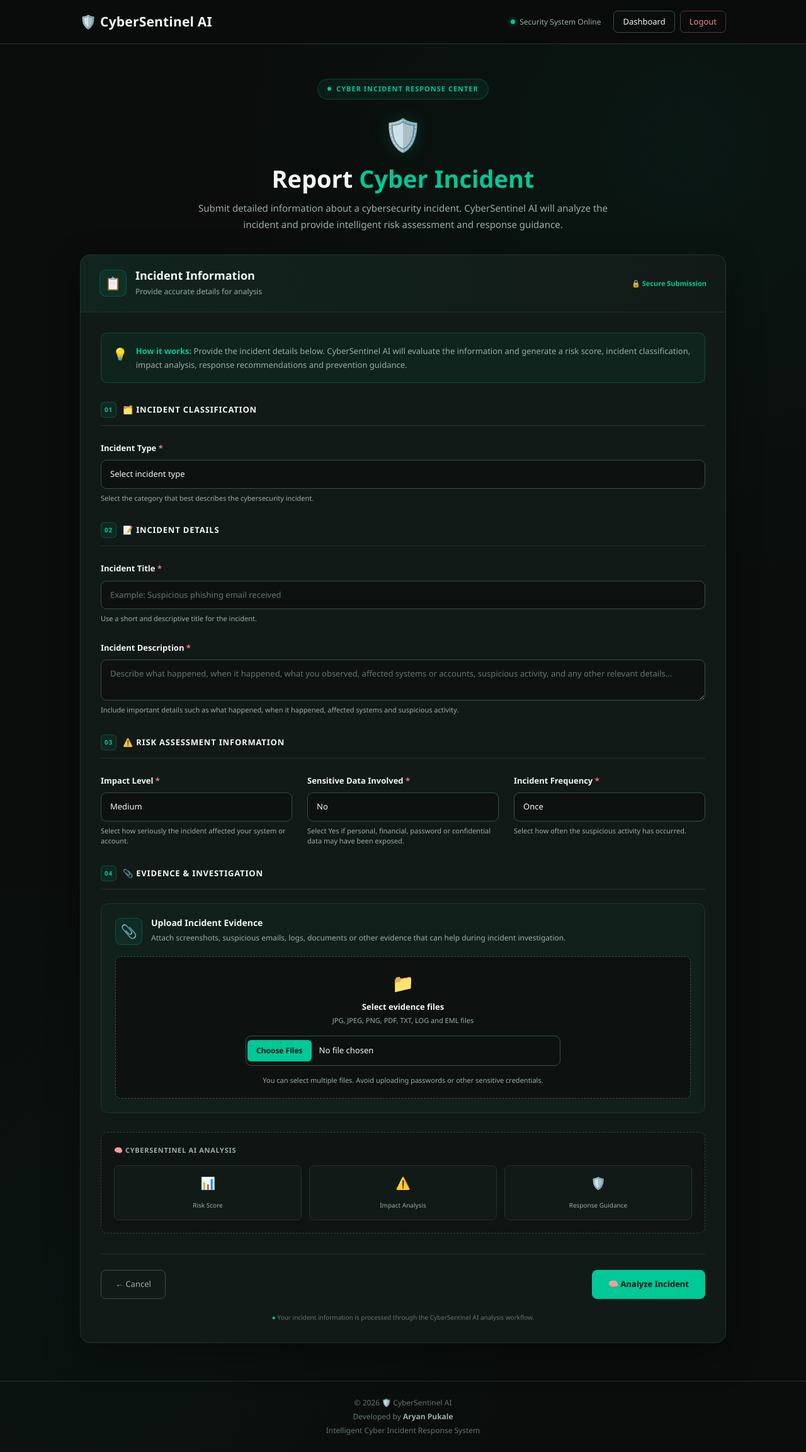
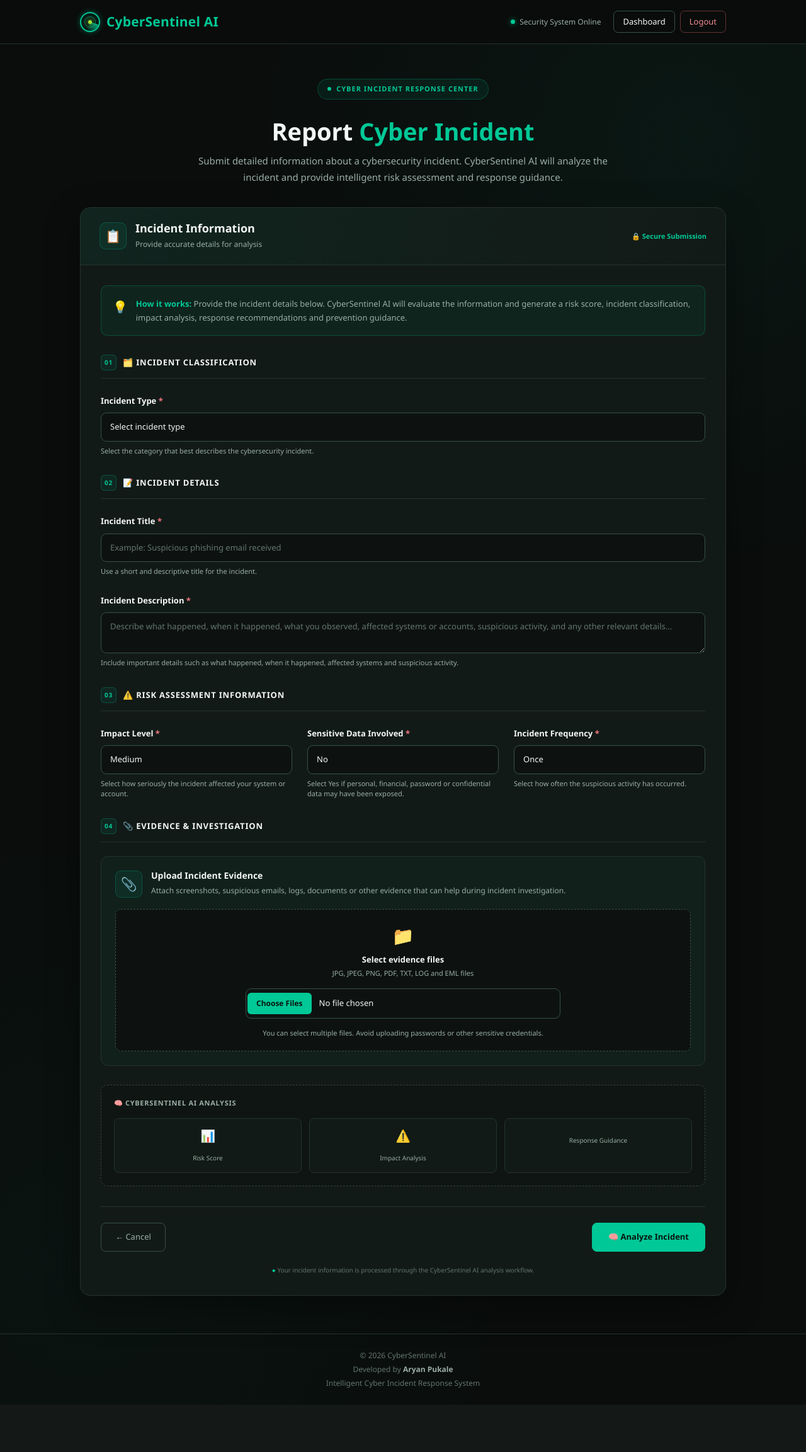
Before and after one commit to aryanpukale23-web/CyberSentinel-AI, a Flask app: page /incident/report in a window 1280 px wide. Shown: the whole page at 63% size. After the commit the page ends 2203 px from the top, so only its background shows below. Run offline with Flask 3, Linux system fonts and the light colour scheme; the visitor is signed in with stand-in values (Sample User, id 1).

Commit message:
Update report.html

```diff
--- a/templates/report.html
+++ b/templates/report.html
@@ -66,9 +66,9 @@
             max-width: 1050px;
         }
 
-        /* =========================
+        /*
            NAVBAR
-        ========================= */
+         */
 
         .navbar {
             min-height: 70px;
@@ -133,9 +133,9 @@
             border-color: var(--danger);
         }
 
-        /* =========================
+        /*
            PAGE HEADER
-        ========================= */
+         */
 
         .page-header {
             padding: 55px 20px 35px;
@@ -192,9 +192,9 @@
             line-height: 1.7;
         }
 
-        /* =========================
+        /*
            INCIDENT CARD
-        ========================= */
+         */
 
         .incident-card {
             overflow: hidden;
@@ -264,9 +264,9 @@
             padding: 32px;
         }
 
-        /* =========================
+        /*
            INFORMATION BOX
-        ========================= */
+         */
 
         .info-box {
             display: flex;
@@ -293,9 +293,9 @@
             color: var(--primary-emerald);
         }
 
-        /* =========================
+        /*
            ERROR BOX
-        ========================= */
+         */
 
         .error-box {
             display: flex;
@@ -313,9 +313,9 @@
             font-size: 13px;
         }
 
-        /* =========================
+        /*
            FORM SECTION
-        ========================= */
+         */
 
         .form-section {
             margin-bottom: 30px;
@@ -368,9 +368,9 @@
             color: #ef777f;
         }
 
-        /* =========================
+        /*
            FORM CONTROLS
-        ========================= */
+         */
 
         .form-control,
         .form-select,
@@ -434,9 +434,9 @@
             font-size: 11px;
         }
 
-        /* =========================
+        /*
            EVIDENCE
-        ========================= */
+         */
 
         .evidence-box {
             padding: 22px;
@@ -579,9 +579,9 @@
             color: var(--primary-emerald);
         }
 
-        /* =========================
+        /*
            ANALYSIS PREVIEW
-        ========================= */
+         */
 
         .analysis-preview {
             margin-top: 25px;
@@ -632,9 +632,9 @@
             font-size: 10px;
         }
 
-        /* =========================
+        /*
            FORM ACTIONS
-        ========================= */
+         */
 
         .form-actions {
             display: flex;
@@ -710,9 +710,9 @@
             color: var(--primary-emerald);
         }
 
-        /* =========================
+        /*
            FOOTER
-        ========================= */
+         */
 
         footer {
             margin-top: 60px;
@@ -730,9 +730,9 @@
             color: var(--text-secondary);
         }
 
-        /* =========================
+        /*
            RESPONSIVE
-        ========================= */
+         */
 
         @media (max-width: 768px) {
 
@@ -801,6 +801,105 @@
                 padding: 16px;
             }
         }
+/* LIVE RADAR LOGO */
+
+.cyber-dashboard-logo {
+    display: inline-flex !important;
+    align-items: center !important;
+    gap: 10px !important;
+    color: #00C896 !important;
+    text-decoration: none !important;
+}
+
+.radar-logo-dashboard {
+    position: relative;
+    width: 32px;
+    height: 32px;
+    flex-shrink: 0;
+
+    border: 2px solid #00C896;
+    border-radius: 50%;
+
+    background: rgba(0, 200, 150, 0.08);
+
+    box-shadow:
+        0 0 10px rgba(0, 200, 150, 0.4);
+
+    overflow: hidden;
+}
+
+.radar-logo-dashboard::before {
+    content: "";
+
+    position: absolute;
+
+    width: 18px;
+    height: 18px;
+
+    top: 50%;
+    left: 50%;
+
+    transform: translate(-50%, -50%);
+
+    border: 1px solid rgba(0, 200, 150, 0.5);
+
+    border-radius: 50%;
+}
+
+.radar-sweep-dashboard {
+    position: absolute;
+
+    width: 50%;
+    height: 50%;
+
+    top: 0;
+    left: 50%;
+
+    transform-origin: bottom left;
+
+    background: linear-gradient(
+        135deg,
+        rgba(0, 200, 150, 0.8),
+        transparent
+    );
+
+    border-left: 1px solid #00C896;
+
+    animation:
+        reportRadarSpin 2s linear infinite;
+}
+
+.radar-dot-dashboard {
+    position: absolute;
+
+    width: 6px;
+    height: 6px;
+
+    top: 50%;
+    left: 50%;
+
+    transform: translate(-50%, -50%);
+
+    background: #A3E635;
+
+    border-radius: 50%;
+
+    box-shadow: 0 0 8px #A3E635;
+
+    z-index: 5;
+}
+
+@keyframes reportRadarSpin {
+
+    from {
+        transform: rotate(0deg);
+    }
+
+    to {
+        transform: rotate(360deg);
+    }
+
+}
 
     </style>
 
@@ -808,21 +907,24 @@
 
 <body>
 
-    <!-- =========================
+    <!--
          NAVIGATION
-    ========================= -->
+     -->
 
     <nav class="navbar navbar-expand-lg navbar-dark">
 
         <div class="container">
 
-            <a
-                class="navbar-brand"
-                href="{{ url_for('dashboard') }}"
-            >
-                <span class="brand-icon">🛡️</span>
-                CyberSentinel AI
-            </a>
+<a href="{{ url_for('dashboard') }}" class="navbar-brand cyber-dashboard-logo">
+
+    <span class="radar-logo-dashboard">
+        <span class="radar-sweep-dashboard"></span>
+        <span class="radar-dot-dashboard"></span>
+    </span>
+
+    <span>CyberSentinel AI</span>
+
+</a>
 
             <div class="d-flex align-items-center">
 
@@ -855,9 +957,9 @@
     </nav>
 
 
-    <!-- =========================
+    <!--
          PAGE HEADER
-    ========================= -->
+     -->
 
     <section class="page-header">
 
@@ -872,7 +974,7 @@
             </div>
 
             <div class="page-icon">
-                🛡️
+
             </div>
 
             <h1>
@@ -893,9 +995,9 @@
     </section>
 
 
-    <!-- =========================
+    <!--
          MAIN FORM
-    ========================= -->
+     -->
 
     <div class="container mb-5">
 
@@ -985,9 +1087,9 @@
                 >
 
 
-                    <!-- =========================
+                    <!--
                          SECTION 01
-                    ========================= -->
+                     -->
 
                     <div class="form-section">
 
@@ -1125,9 +1227,9 @@
                     </div>
 
 
-                    <!-- =========================
+                    <!--
                          SECTION 02
-                    ========================= -->
+                     -->
 
                     <div class="form-section">
 
@@ -1221,9 +1323,9 @@
                     </div>
 
 
-                    <!-- =========================
+                    <!--
                          SECTION 03
-                    ========================= -->
+                     -->
 
                     <div class="form-section">
 
@@ -1400,9 +1502,9 @@
                     </div>
 
 
-                    <!-- =========================
+                    <!--
                          SECTION 04
-                    ========================= -->
+                     -->
 
                     <div class="form-section">
 
@@ -1490,9 +1592,9 @@
                     </div>
 
 
-                    <!-- =========================
+                    <!--
                          ANALYSIS PREVIEW
-                    ========================= -->
+                     -->
 
                     <div class="analysis-preview">
 
@@ -1535,7 +1637,7 @@
                             <div class="analysis-item">
 
                                 <span class="analysis-item-icon">
-                                    🛡️
+
                                 </span>
 
                                 <span>
@@ -1549,9 +1651,9 @@
                     </div>
 
 
-                    <!-- =========================
+                    <!--
                          ACTION BUTTONS
-                    ========================= -->
+                     -->
 
                     <div class="form-actions">
 
@@ -1600,15 +1702,15 @@
     </div>
 
 
-    <!-- =========================
+    <!--
          FOOTER
-    ========================= -->
+     -->
 
     <footer>
 
         <p class="mb-1">
 
-            © 2026 🛡️ CyberSentinel AI
+            © 2026  CyberSentinel AI
 
         </p>
 
@@ -1628,9 +1730,9 @@
     </footer>
 
 
-    <!-- =========================
+    <!--
          JAVASCRIPT
-    ========================= -->
+     -->
 
     <script>
 
```
